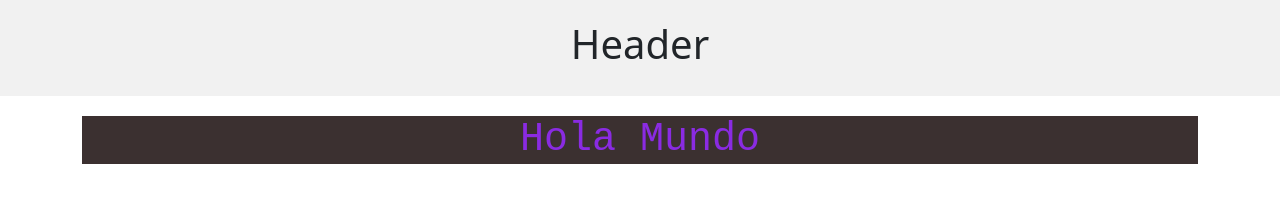
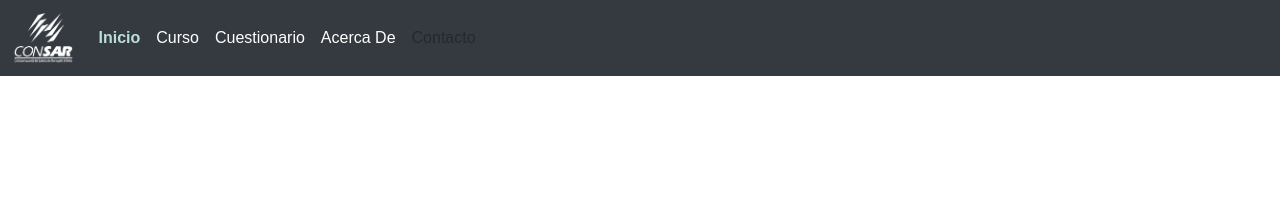
Before and after one commit to SoyMilner/CursosAlTiroConElRetiro, a plain HTML site: page index.html in a window 1280 px wide. Drawn offline with nearby package versions, Linux system fonts and the light colour scheme.

Commit message:
BarraNav_PrimeraFase

```diff
--- a/css/styles.css
+++ b/css/styles.css
@@ -1,21 +1,16 @@
 /* Ejemplo básico de CSS */
 body {
     font-family: Arial, sans-serif;
-    background-color: #246769;
+    background-color: #6c8686;
     margin: 0;
     padding: 0;
 }
 
-.header {
-    background-color: #F1F1F1;
-    text-align: center;
-    padding: 20px;
-  }
 
 #saludo{
     font-family: 'Courier New', Courier, monospace;
     text-align: center;
-    background-color: rgb(59, 48, 48);
+    background-color: rgb(201, 201, 201);
     color: blueviolet;
     text-decoration: dotted;
 
@@ -24,3 +19,30 @@ body {
 .container {
     margin-top: 20px;
 }
+
+.navbar-brand img {
+    height: 50px;  /* Ajusta esta altura según tus necesidades */
+    width: auto;  /* Mantiene la proporción de la imagen */
+}
+
+/* Clase personalizada para la barra de navegación */
+
+.navbar-custom {
+    background-color: #343a40;
+    font-family: 'Rubik', sans-serif;
+}
+
+/* Aplica el color del texto a los enlaces dentro de la barra de navegación */
+.navbar-custom .nav-link {
+    color: #ffffff; /* Color del texto de los enlaces */
+}
+
+/* Estilos para el enlace activo */
+.navbar-custom .nav-link.active {
+    color: rgb(186, 221, 218) !important; /* Color del texto del enlace activo */
+    font-weight: bold; /* Para hacer el enlace activo más destacado */
+}
+
+.navbar-custom .nav-link:hover {
+    color: #cccccc; /* Color al pasar el mouse por encima */
+}
--- a/index.html
+++ b/index.html
@@ -4,23 +4,41 @@
 <head>
     <meta charset="UTF-8">
     <meta name="viewport" content="width=device-width, initial-scale=1.0">
-    <title>Mi Página de Cursos</title>
+    <title>Al Tiro Con el Retiro</title>
     <link rel="stylesheet" href="css/styles.css">
-    <link href="https://cdn.jsdelivr.net/npm/bootstrap@5.1.3/dist/css/bootstrap.min.css" rel="stylesheet">
+    <link href="https://cdn.jsdelivr.net/npm/bootstrap@5.3.3/dist/css/bootstrap.min.css" rel="stylesheet" integrity="sha384-QWTKZyjpPEjISv5WaRU9OFeRpok6YctnYmDr5pNlyT2bRjXh0JMhjY6hW+ALEwIH" crossorigin="anonymous">
 </head>
 
 <body>
 
-    <div class="header">
-        <h1>Header</h1>
-      </div>
+    <nav class="navbar navbar-expand-sm navbar-custom">
+        <div class="container-fluid">
+          <a class="navbar-brand" href="#">
+            <img src="media/imgs/logo_consarT.png" alt="Logo Consar">
+          </a>
+          <button class="navbar-toggler" type="button" data-bs-toggle="collapse" data-bs-target="#navbarNavAltMarkup" aria-controls="navbarNavAltMarkup" aria-expanded="false" aria-label="Toggle navigation">
+            <span class="navbar-toggler-icon"></span>
+          </button>
+          <div class="collapse navbar-collapse" id="navbarNavAltMarkup">
+            <div class="navbar-nav">
+              <a class="nav-link active" aria-current="page" href="#">Inicio</a>
+              <a class="nav-link" href="#">Curso</a>
+              <a class="nav-link" href="#">Cuestionario</a>
+              <a class="nav-link" href="#">Acerca De</a>
+              <a class="nav-link disabled" aria-disabled="true">Contacto</a>
+            </div>
+          </div>
+        </div>
+    </nav>
 
-    <div class="container">
+    <div class="container-fluid">
         <!-- Contenido de tu página aquí -->
-        <h1 id="saludo">Hola Mundo</h1>
+        <h1 id="saludo"></h1>
     </div>
+
     <script src="js/scripts.js"></script>
-    <script src="https://cdn.jsdelivr.net/npm/bootstrap@5.1.3/dist/js/bootstrap.bundle.min.js"></script>
+    <script src="https://cdn.jsdelivr.net/npm/bootstrap@5.3.3/dist/js/bootstrap.bundle.min.js" integrity="sha384-YvpcrYf0tY3lHB60NNkmXc5s9fDVZLESaAA55NDzOxhy9GkcIdslK1eN7N6jIeHz" crossorigin="anonymous"></script>
+
 </body>
 
 </html>
```
Also changed, not shown: media/imgs/background_Consar.jpg (added), media/imgs/logo_consarT.png (added).
